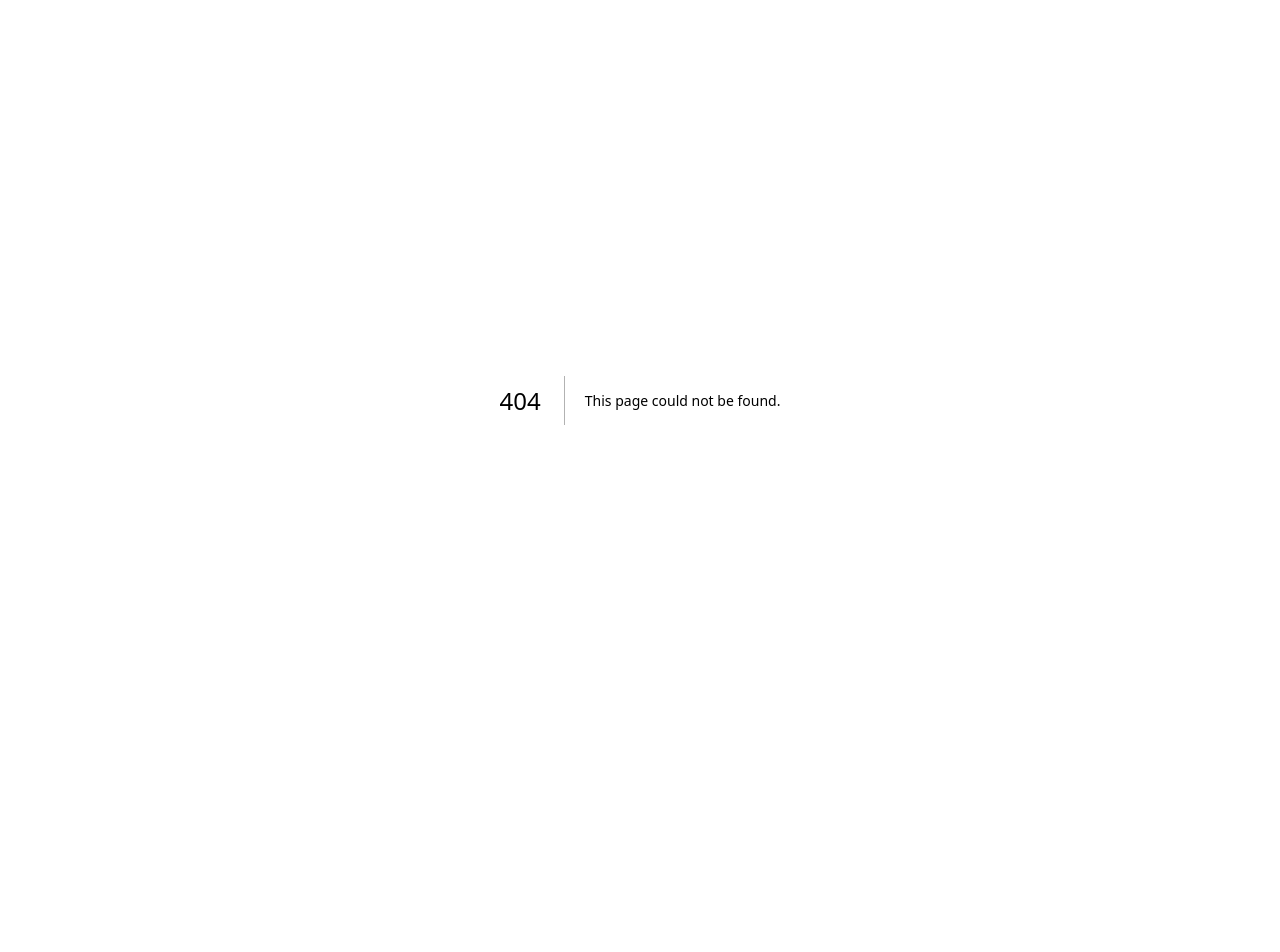
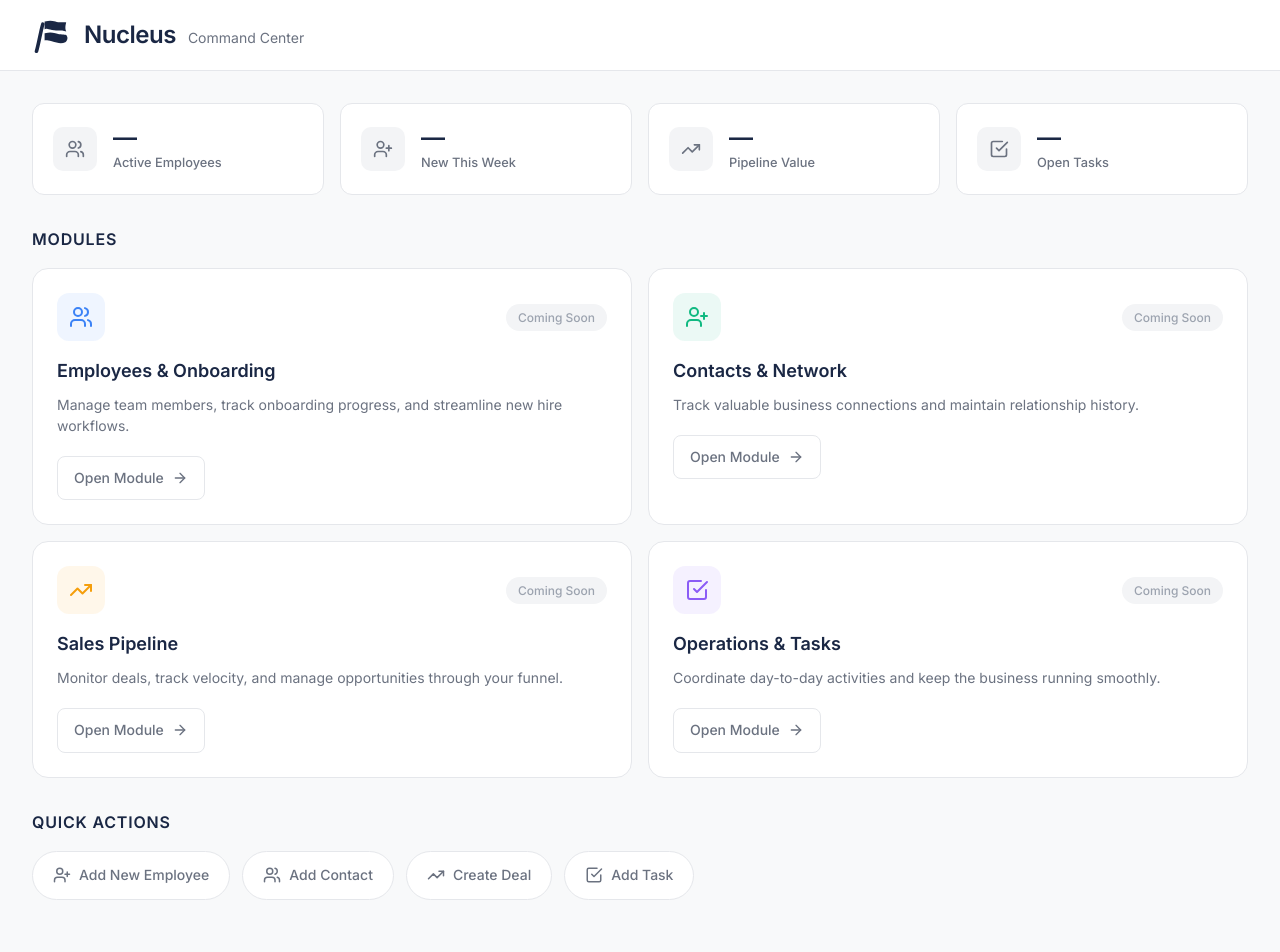
Before and after one commit to owentrailblaize/intern-repo, a Next.js app: page /nucleus in a window 1280 px wide. Before the commit this address had no page. Shown: the top 952 px of the page. Before the commit the page ends 800 px from the top, so only its background shows below. Built offline with nearby package versions, Linux system fonts and the light colour scheme.

Commit message:
Add Nucleus founder dashboard and fix cursorrules formatting

```diff
--- a/app/globals.css
+++ b/app/globals.css
@@ -535,3 +535,307 @@ input:focus {
     padding: 0 1rem;
   }
 }
+
+/* ==========================================
+   NUCLEUS - Founder Dashboard
+   ========================================== */
+
+.nucleus {
+  min-height: 100vh;
+  background: #f8f9fa;
+  display: flex;
+  flex-direction: column;
+}
+
+/* Nucleus Header */
+.nucleus-header {
+  background: #ffffff;
+  border-bottom: 1px solid #e5e7eb;
+  padding: 1rem 0;
+  position: sticky;
+  top: 0;
+  z-index: 100;
+}
+
+.nucleus-header-content {
+  max-width: 1400px;
+  margin: 0 auto;
+  padding: 0 2rem;
+  display: flex;
+  align-items: center;
+  gap: 1rem;
+}
+
+.nucleus-logo {
+  display: flex;
+  align-items: center;
+}
+
+.nucleus-logo-icon {
+  height: 36px;
+  width: auto;
+}
+
+.nucleus-title {
+  display: flex;
+  align-items: baseline;
+  gap: 0.75rem;
+}
+
+.nucleus-title h1 {
+  font-family: 'Inter', sans-serif;
+  font-size: 1.5rem;
+  font-weight: 600;
+  color: #1a2744;
+  letter-spacing: -0.02em;
+}
+
+.nucleus-subtitle {
+  font-size: 0.875rem;
+  color: #6b7280;
+  font-weight: 400;
+}
+
+/* Nucleus Main Content */
+.nucleus-main {
+  flex: 1;
+  max-width: 1400px;
+  margin: 0 auto;
+  padding: 2rem;
+  width: 100%;
+}
+
+/* Stats Section */
+.nucleus-stats {
+  display: grid;
+  grid-template-columns: repeat(4, 1fr);
+  gap: 1rem;
+  margin-bottom: 2rem;
+}
+
+.nucleus-stat-card {
+  background: #ffffff;
+  border: 1px solid #e5e7eb;
+  border-radius: 12px;
+  padding: 1.25rem;
+  display: flex;
+  align-items: center;
+  gap: 1rem;
+}
+
+.nucleus-stat-icon {
+  width: 44px;
+  height: 44px;
+  background: #f3f4f6;
+  border-radius: 10px;
+  display: flex;
+  align-items: center;
+  justify-content: center;
+  color: #6b7280;
+}
+
+.nucleus-stat-content {
+  display: flex;
+  flex-direction: column;
+}
+
+.nucleus-stat-value {
+  font-size: 1.5rem;
+  font-weight: 600;
+  color: #1a2744;
+  line-height: 1.2;
+}
+
+.nucleus-stat-label {
+  font-size: 0.8rem;
+  color: #6b7280;
+  font-weight: 500;
+}
+
+/* Section Title */
+.nucleus-section-title {
+  font-family: 'Inter', sans-serif;
+  font-size: 1rem;
+  font-weight: 600;
+  color: #1a2744;
+  margin-bottom: 1rem;
+  text-transform: uppercase;
+  letter-spacing: 0.05em;
+}
+
+/* Modules Section */
+.nucleus-modules {
+  margin-bottom: 2rem;
+}
+
+.nucleus-modules-grid {
+  display: grid;
+  grid-template-columns: repeat(2, 1fr);
+  gap: 1rem;
+}
+
+.nucleus-module-card {
+  background: #ffffff;
+  border: 1px solid #e5e7eb;
+  border-radius: 16px;
+  padding: 1.5rem;
+  transition: all 0.2s;
+}
+
+.nucleus-module-card:hover {
+  border-color: #d1d5db;
+  box-shadow: 0 4px 12px rgba(0, 0, 0, 0.05);
+}
+
+.nucleus-module-header {
+  display: flex;
+  align-items: center;
+  justify-content: space-between;
+  margin-bottom: 1rem;
+}
+
+.nucleus-module-icon {
+  width: 48px;
+  height: 48px;
+  border-radius: 12px;
+  display: flex;
+  align-items: center;
+  justify-content: center;
+}
+
+.nucleus-module-status {
+  font-size: 0.75rem;
+  font-weight: 500;
+  color: #9ca3af;
+  background: #f3f4f6;
+  padding: 0.25rem 0.75rem;
+  border-radius: 20px;
+}
+
+.nucleus-module-title {
+  font-size: 1.125rem;
+  font-weight: 600;
+  color: #1a2744;
+  margin-bottom: 0.5rem;
+}
+
+.nucleus-module-description {
+  font-size: 0.875rem;
+  color: #6b7280;
+  line-height: 1.5;
+  margin-bottom: 1.25rem;
+}
+
+.nucleus-module-button {
+  display: flex;
+  align-items: center;
+  gap: 0.5rem;
+  background: transparent;
+  border: 1px solid #e5e7eb;
+  color: #6b7280;
+  padding: 0.625rem 1rem;
+  border-radius: 8px;
+  font-size: 0.875rem;
+  font-weight: 500;
+  cursor: not-allowed;
+  transition: all 0.2s;
+  font-family: inherit;
+}
+
+.nucleus-module-button:not(:disabled) {
+  cursor: pointer;
+  color: #1a2744;
+}
+
+.nucleus-module-button:not(:disabled):hover {
+  background: #f9fafb;
+  border-color: #1a2744;
+}
+
+/* Quick Actions */
+.nucleus-quick-actions {
+  margin-bottom: 2rem;
+}
+
+.nucleus-actions-grid {
+  display: flex;
+  gap: 0.75rem;
+  flex-wrap: wrap;
+}
+
+.nucleus-action-button {
+  display: flex;
+  align-items: center;
+  gap: 0.5rem;
+  background: #ffffff;
+  border: 1px solid #e5e7eb;
+  color: #6b7280;
+  padding: 0.75rem 1.25rem;
+  border-radius: 50px;
+  font-size: 0.875rem;
+  font-weight: 500;
+  cursor: not-allowed;
+  transition: all 0.2s;
+  font-family: inherit;
+}
+
+.nucleus-action-button:not(:disabled) {
+  cursor: pointer;
+  color: #1a2744;
+}
+
+.nucleus-action-button:not(:disabled):hover {
+  background: #1a2744;
+  color: #ffffff;
+  border-color: #1a2744;
+}
+
+/* Nucleus Footer */
+.nucleus-footer {
+  background: #ffffff;
+  border-top: 1px solid #e5e7eb;
+  padding: 1rem 2rem;
+  text-align: center;
+}
+
+.nucleus-footer p {
+  font-size: 0.8rem;
+  color: #9ca3af;
+}
+
+/* Nucleus Responsive */
+@media (max-width: 1024px) {
+  .nucleus-stats {
+    grid-template-columns: repeat(2, 1fr);
+  }
+
+  .nucleus-modules-grid {
+    grid-template-columns: 1fr;
+  }
+}
+
+@media (max-width: 640px) {
+  .nucleus-main {
+    padding: 1rem;
+  }
+
+  .nucleus-stats {
+    grid-template-columns: 1fr;
+  }
+
+  .nucleus-header-content {
+    padding: 0 1rem;
+  }
+
+  .nucleus-title h1 {
+    font-size: 1.25rem;
+  }
+
+  .nucleus-actions-grid {
+    flex-direction: column;
+  }
+
+  .nucleus-action-button {
+    justify-content: center;
+  }
+}
--- /dev/null
+++ b/app/nucleus/page.tsx
@@ -0,0 +1,133 @@
+'use client';
+
+import React from 'react';
+import { Users, UserPlus, TrendingUp, CheckSquare, ArrowRight } from 'lucide-react';
+
+export default function Nucleus() {
+  const stats = [
+    { label: 'Active Employees', value: '—', icon: Users, change: null },
+    { label: 'New This Week', value: '—', icon: UserPlus, change: null },
+    { label: 'Pipeline Value', value: '—', icon: TrendingUp, change: null },
+    { label: 'Open Tasks', value: '—', icon: CheckSquare, change: null },
+  ];
+
+  const modules = [
+    {
+      title: 'Employees & Onboarding',
+      description: 'Manage team members, track onboarding progress, and streamline new hire workflows.',
+      icon: Users,
+      status: 'coming-soon',
+      color: '#3b82f6',
+    },
+    {
+      title: 'Contacts & Network',
+      description: 'Track valuable business connections and maintain relationship history.',
+      icon: UserPlus,
+      status: 'coming-soon',
+      color: '#10b981',
+    },
+    {
+      title: 'Sales Pipeline',
+      description: 'Monitor deals, track velocity, and manage opportunities through your funnel.',
+      icon: TrendingUp,
+      status: 'coming-soon',
+      color: '#f59e0b',
+    },
+    {
+      title: 'Operations & Tasks',
+      description: 'Coordinate day-to-day activities and keep the business running smoothly.',
+      icon: CheckSquare,
+      status: 'coming-soon',
+      color: '#8b5cf6',
+    },
+  ];
+
+  return (
+    <div className="nucleus">
+      {/* Header */}
+      <header className="nucleus-header">
+        <div className="nucleus-header-content">
+          <a href="/" className="nucleus-logo">
+            <img src="/logo-icon.svg" alt="Trailblaize" className="nucleus-logo-icon" />
+          </a>
+          <div className="nucleus-title">
+            <h1>Nucleus</h1>
+            <span className="nucleus-subtitle">Command Center</span>
+          </div>
+        </div>
+      </header>
+
+      {/* Main Content */}
+      <main className="nucleus-main">
+        {/* Stats Grid */}
+        <section className="nucleus-stats">
+          {stats.map((stat, index) => (
+            <div key={index} className="nucleus-stat-card">
+              <div className="nucleus-stat-icon">
+                <stat.icon size={20} />
+              </div>
+              <div className="nucleus-stat-content">
+                <span className="nucleus-stat-value">{stat.value}</span>
+                <span className="nucleus-stat-label">{stat.label}</span>
+              </div>
+            </div>
+          ))}
+        </section>
+
+        {/* Modules Grid */}
+        <section className="nucleus-modules">
+          <h2 className="nucleus-section-title">Modules</h2>
+          <div className="nucleus-modules-grid">
+            {modules.map((module, index) => (
+              <div key={index} className="nucleus-module-card">
+                <div className="nucleus-module-header">
+                  <div
+                    className="nucleus-module-icon"
+                    style={{ backgroundColor: `${module.color}15`, color: module.color }}
+                  >
+                    <module.icon size={24} />
+                  </div>
+                  <span className="nucleus-module-status">Coming Soon</span>
+                </div>
+                <h3 className="nucleus-module-title">{module.title}</h3>
+                <p className="nucleus-module-description">{module.description}</p>
+                <button className="nucleus-module-button" disabled>
+                  Open Module
+                  <ArrowRight size={16} />
+                </button>
+              </div>
+            ))}
+          </div>
+        </section>
+
+        {/* Quick Actions */}
+        <section className="nucleus-quick-actions">
+          <h2 className="nucleus-section-title">Quick Actions</h2>
+          <div className="nucleus-actions-grid">
+            <button className="nucleus-action-button" disabled>
+              <UserPlus size={18} />
+              Add New Employee
+            </button>
+            <button className="nucleus-action-button" disabled>
+              <Users size={18} />
+              Add Contact
+            </button>
+            <button className="nucleus-action-button" disabled>
+              <TrendingUp size={18} />
+              Create Deal
+            </button>
+            <button className="nucleus-action-button" disabled>
+              <CheckSquare size={18} />
+              Add Task
+            </button>
+          </div>
+        </section>
+      </main>
+
+      {/* Footer */}
+      <footer className="nucleus-footer">
+        <p>Trailblaize Nucleus · Internal Use Only</p>
+      </footer>
+    </div>
+  );
+}
```
Also changed, not shown: 1 other file (tests, documents, lock files or other folders).
